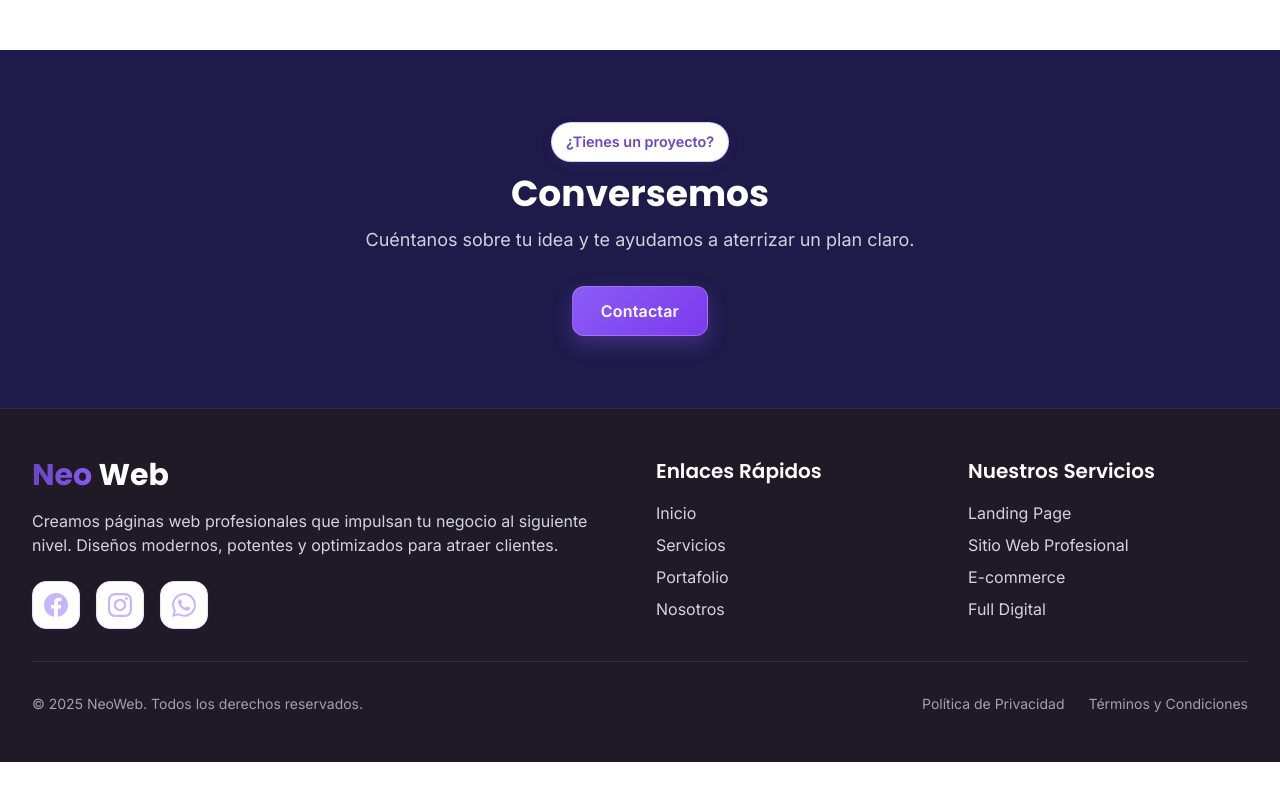
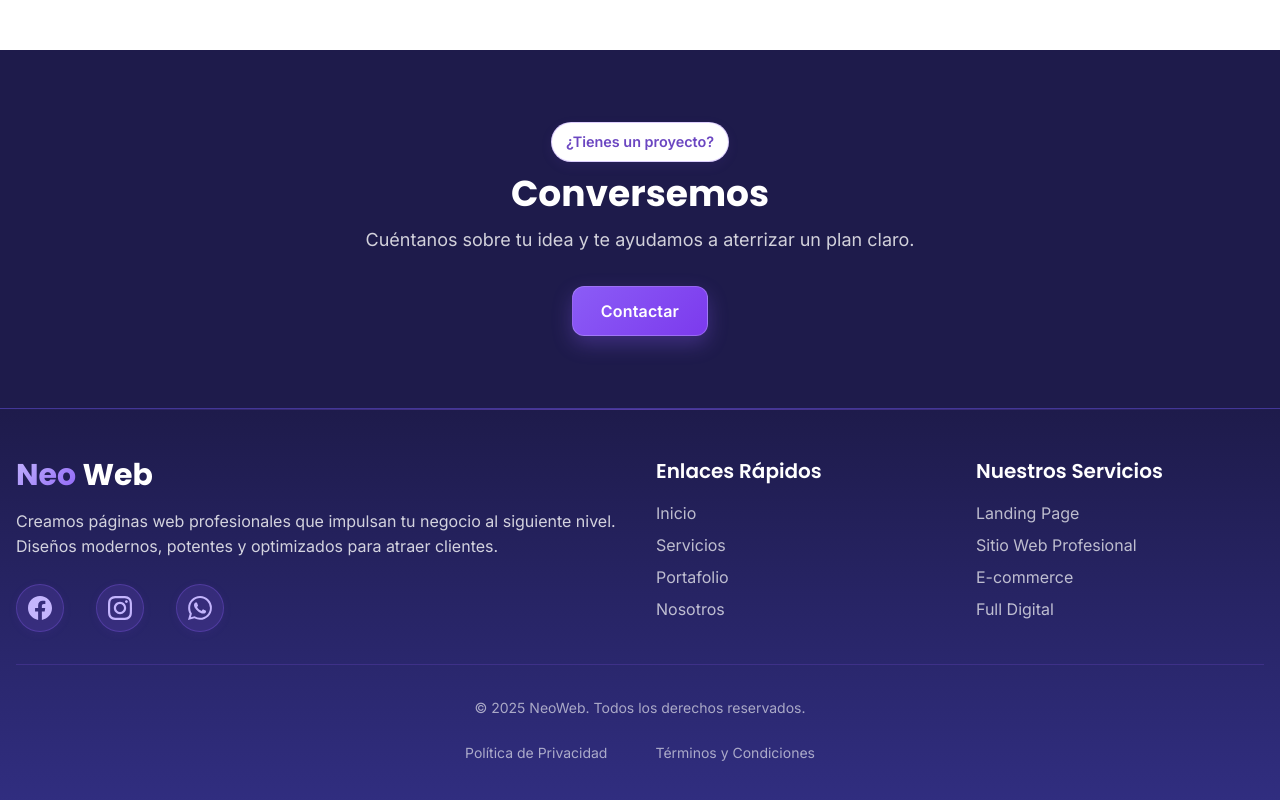
Before and after one commit to ConquestJD/neoweb, an Angular app: page /blog in a window 1280 px wide. Shown: the part 1870-2670 px from the top of the page. Before the commit the page ends 2632 px from the top, so only its background shows below. Built offline with nearby package versions, Linux system fonts and the light colour scheme.

Commit message:
Revamp footer and navbar styles to adopt a professional purple palette. Update gradients, hover effects, and layout for improved visual appeal and user experience. Enhance responsiveness and accessibility across components.

```diff
--- a/src/app/shared/components/footer/footer.component.css
+++ b/src/app/shared/components/footer/footer.component.css
@@ -1,6 +1,186 @@
-/* Footer minimalista oscuro */
+/* Footer profesional con paleta morada */
 footer {
-  background: #201926;
-  border-top: 1px solid rgba(255, 255, 255, 0.08);
+  background: linear-gradient(180deg, #1E1B4B 0%, #312E81 100%);
+  border-top: 1px solid rgba(139, 92, 246, 0.2);
+  color: #ffffff;
+  position: relative;
+  overflow: hidden;
+}
+
+footer::before {
+  content: '';
+  position: absolute;
+  top: 0;
+  left: 0;
+  right: 0;
+  height: 1px;
+  background: linear-gradient(90deg, transparent 0%, rgba(139, 92, 246, 0.5) 50%, transparent 100%);
+}
+
+/* Contenedor principal */
+footer .max-w-7xl {
+  max-width: 1280px;
+  margin: 0 auto;
+  padding: 48px 16px;
+}
+
+/* Grid del footer */
+footer .grid {
+  display: grid;
+  grid-template-columns: repeat(1, 1fr);
+  gap: 32px;
+}
+
+@media (min-width: 768px) {
+  footer .grid {
+    grid-template-columns: repeat(4, 1fr);
+  }
+}
+
+/* Logo y descripción */
+footer h2 {
+  font-family: 'Poppins', sans-serif;
+  font-size: 1.875rem;
+  font-weight: 700;
+  margin-bottom: 16px;
+}
+
+footer h2 .text-transparent {
+  background: linear-gradient(135deg, #C4B5FD 0%, #A78BFA 50%, #8B5CF6 100%);
+  -webkit-background-clip: text;
+  background-clip: text;
+  -webkit-text-fill-color: transparent;
+}
+
+footer p {
+  color: rgba(255, 255, 255, 0.8);
+  font-family: 'Inter', sans-serif;
+  line-height: 1.6;
+  margin-bottom: 24px;
+}
+
+/* Redes sociales */
+footer .flex.space-x-4 {
+  display: flex;
+  gap: 16px;
+}
+
+footer .w-12 {
+  width: 48px;
+  height: 48px;
+  border-radius: 50%;
+  display: flex;
+  align-items: center;
+  justify-content: center;
+  background: rgba(139, 92, 246, 0.15);
+  border: 1px solid rgba(139, 92, 246, 0.3);
+  transition: all 0.3s ease;
+  cursor: pointer;
+}
+
+footer .w-12:hover {
+  background: rgba(139, 92, 246, 0.3);
+  border-color: #8B5CF6;
+  transform: translateY(-2px);
+  box-shadow: 0 4px 12px rgba(139, 92, 246, 0.4);
+}
+
+footer .w-12 svg {
+  width: 24px;
+  height: 24px;
+  color: #C4B5FD;
+  transition: color 0.3s ease;
+}
+
+footer .w-12:hover svg {
   color: #ffffff;
 }
+
+/* Títulos de sección */
+footer h3 {
+  font-family: 'Poppins', sans-serif;
+  font-size: 1.25rem;
+  font-weight: 600;
+  color: #ffffff;
+  margin-bottom: 16px;
+}
+
+/* Enlaces */
+footer ul {
+  list-style: none;
+  padding: 0;
+  margin: 0;
+}
+
+footer ul li {
+  margin-bottom: 8px;
+}
+
+footer a {
+  color: rgba(255, 255, 255, 0.7);
+  text-decoration: none;
+  font-family: 'Inter', sans-serif;
+  transition: all 0.3s ease;
+  display: inline-block;
+}
+
+footer a:hover {
+  color: #C4B5FD;
+  transform: translateX(4px);
+}
+
+footer span.text-gray-300 {
+  color: rgba(255, 255, 255, 0.7);
+  font-family: 'Inter', sans-serif;
+}
+
+/* Línea divisoria */
+footer .border-t {
+  border-top: 1px solid rgba(139, 92, 246, 0.2);
+  margin-top: 32px;
+  padding-top: 32px;
+}
+
+footer .flex.flex-col {
+  display: flex;
+  flex-direction: column;
+}
+
+@media (min-width: 768px) {
+  footer .md\:flex-row {
+    flex-direction: row;
+  }
+}
+
+footer .justify-between {
+  justify-content: space-between;
+}
+
+footer .items-center {
+  align-items: center;
+}
+
+footer .text-gray-400 {
+  color: rgba(255, 255, 255, 0.6);
+  font-size: 0.875rem;
+  font-family: 'Inter', sans-serif;
+}
+
+footer .text-gray-400:hover {
+  color: #C4B5FD;
+}
+
+footer .space-x-6 {
+  display: flex;
+  gap: 24px;
+}
+
+footer .mt-4 {
+  margin-top: 16px;
+}
+
+@media (min-width: 768px) {
+  footer .md\:mt-0 {
+    margin-top: 0;
+  }
+}
--- a/src/app/shared/components/navbar/navbar.component.css
+++ b/src/app/shared/components/navbar/navbar.component.css
@@ -1,19 +1,22 @@
-/* Navbar minimalista blanco con acentos morados */
+/* Navbar profesional con paleta morada */
 .navbar-purple {
   position: fixed;
   top: 0;
   left: 0;
   width: 100%;
   z-index: 100;
-  background: #240092;
-  border-bottom: 1px solid rgba(255, 255, 255, 0.08);
+  background: linear-gradient(135deg, #6B46C1 0%, #7C3AED 100%);
+  border-bottom: 1px solid rgba(255, 255, 255, 0.1);
   transition: all 0.25s ease;
-  box-shadow: 0 4px 16px rgba(0, 0, 0, 0.2);
+  box-shadow: 0 4px 20px rgba(107, 70, 193, 0.3);
+  backdrop-filter: blur(10px);
 }
 
 .navbar-scrolled {
-  background: #201926;
-  box-shadow: 0 10px 24px rgba(0, 0, 0, 0.35);
+  background: rgba(30, 27, 75, 0.95);
+  backdrop-filter: blur(20px);
+  box-shadow: 0 8px 32px rgba(0, 0, 0, 0.4);
+  border-bottom: 1px solid rgba(139, 92, 246, 0.2);
 }
 
 .navbar-container {
@@ -49,7 +52,7 @@
 }
 
 .navbar-logo .logo-gradient {
-  background: linear-gradient(90deg, #ffffff, #cbb1ff);
+  background: linear-gradient(135deg, #ffffff 0%, #C4B5FD 50%, #A78BFA 100%);
   -webkit-background-clip: text;
   background-clip: text;
   -webkit-text-fill-color: transparent;
@@ -80,15 +83,17 @@
 
 .nav-link:hover {
   color: #ffffff;
-  background: rgba(255, 255, 255, 0.12);
+  background: rgba(255, 255, 255, 0.15);
   transform: translateY(-1px);
+  box-shadow: 0 2px 8px rgba(139, 92, 246, 0.3);
 }
 
 .nav-link-active {
   color: #ffffff !important;
-  background: rgba(160, 72, 255, 0.25);
+  background: rgba(139, 92, 246, 0.3);
   font-weight: 600;
-  border: 1px solid rgba(255, 255, 255, 0.18);
+  border: 1px solid rgba(167, 139, 250, 0.4);
+  box-shadow: 0 2px 8px rgba(139, 92, 246, 0.2);
 }
 
 .navbar-desktop-menu {
@@ -126,8 +131,8 @@
   overflow: hidden;
   z-index: 50;
   background: #ffffff;
-  border: 1px solid #e6e6e6;
-  box-shadow: 0 14px 40px rgba(0, 0, 0, 0.1);
+  border: 1px solid rgba(139, 92, 246, 0.2);
+  box-shadow: 0 14px 40px rgba(107, 70, 193, 0.15);
 }
 
 .dropdown-content {
@@ -147,36 +152,38 @@
 }
 
 .dropdown-item:hover {
-  background: #f6f6f6;
+  background: linear-gradient(90deg, #F3F4F6 0%, #EDE9FE 100%);
   padding-left: 20px;
-  color: #240092;
+  color: #6B46C1;
 }
 
 .dropdown-item .material-icons {
   font-size: 1rem;
-  color: #a048ff;
+  color: #8B5CF6;
   transition: all 0.2s ease;
 }
 
 .dropdown-item:hover .material-icons {
-  color: #240092;
+  color: #6B46C1;
   transform: scale(1.05);
 }
 
 .btn-navbar {
   margin-left: 8px;
   font-size: 0.9rem;
-  background: #a048ff !important;
+  background: linear-gradient(135deg, #8B5CF6 0%, #7C3AED 100%) !important;
   color: #ffffff !important;
   font-weight: 600;
-  border: 1px solid #a048ff;
-  box-shadow: 0 10px 24px rgba(0, 0, 0, 0.2);
+  border: 1px solid rgba(255, 255, 255, 0.2);
+  box-shadow: 0 4px 16px rgba(139, 92, 246, 0.4);
+  transition: all 0.3s ease;
 }
 
 .btn-navbar:hover {
-  background: #8f3de4 !important;
-  border-color: #8f3de4;
+  background: linear-gradient(135deg, #7C3AED 0%, #6B46C1 100%) !important;
+  border-color: rgba(255, 255, 255, 0.3);
   transform: translateY(-2px);
+  box-shadow: 0 6px 20px rgba(139, 92, 246, 0.5);
 }
 
 .navbar-mobile-toggle {
@@ -193,14 +200,15 @@
 }
 
 .mobile-menu-button:hover {
-  color: #a048ff;
+  color: #C4B5FD;
   transform: scale(1.05);
 }
 
 .mobile-menu-glass {
-  background: #201926 !important;
-  border: 1px solid rgba(255, 255, 255, 0.08) !important;
-  box-shadow: 0 14px 30px rgba(0, 0, 0, 0.35) !important;
+  background: rgba(30, 27, 75, 0.98) !important;
+  backdrop-filter: blur(20px);
+  border: 1px solid rgba(139, 92, 246, 0.3) !important;
+  box-shadow: 0 14px 40px rgba(107, 70, 193, 0.4) !important;
   margin-top: 1rem;
   border-radius: 1rem;
 }
@@ -243,10 +251,11 @@
 }
 
 .nav-link-mobile-active {
-  background: rgba(160, 72, 255, 0.2);
+  background: rgba(139, 92, 246, 0.25);
   color: #ffffff !important;
   font-weight: 600;
-  border-left: 4px solid #a048ff;
+  border-left: 4px solid #8B5CF6;
+  box-shadow: 0 2px 8px rgba(139, 92, 246, 0.2);
 }
 
 .mobile-services-submenu {
@@ -278,21 +287,23 @@
 
 .mobile-submenu-item .material-icons {
   font-size: 1rem;
-  color: #a048ff;
+  color: #8B5CF6;
 }
 
 .btn-mobile-full {
   width: 100%;
   margin-top: 16px;
-  background: #a048ff !important;
+  background: linear-gradient(135deg, #8B5CF6 0%, #7C3AED 100%) !important;
   color: #ffffff !important;
   font-weight: 600;
-  border: 1px solid #a048ff;
+  border: 1px solid rgba(255, 255, 255, 0.2);
+  box-shadow: 0 4px 16px rgba(139, 92, 246, 0.4);
 }
 
 .btn-mobile-full:hover {
-  background: #8f3de4 !important;
+  background: linear-gradient(135deg, #7C3AED 0%, #6B46C1 100%) !important;
   transform: translateY(-2px);
+  box-shadow: 0 6px 20px rgba(139, 92, 246, 0.5);
 }
 
 @keyframes slideDown {
```
